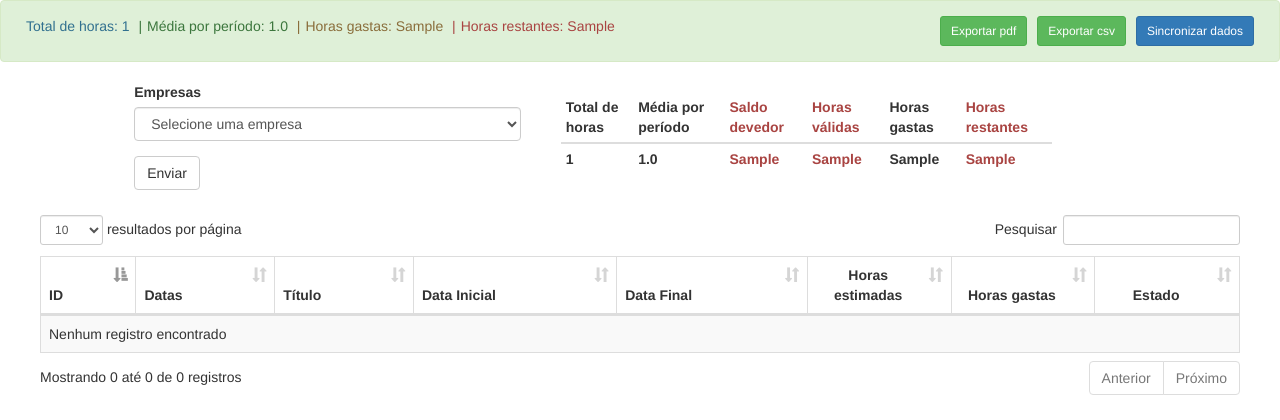
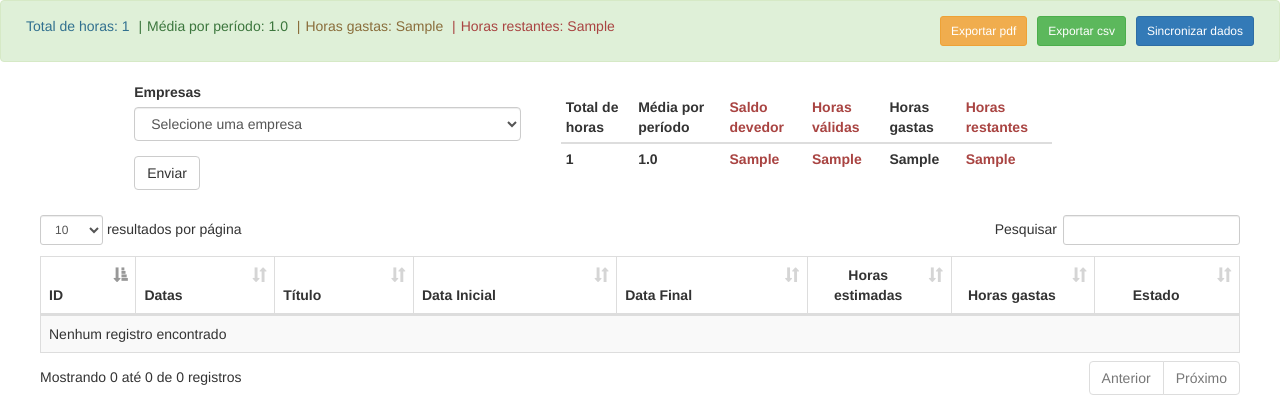
Before and after one commit to alexsilva/zendeskspent, a Django app: template contracts/templates/contracts/contracts.html in a window 1280 px wide. Shown: the top 420 px of the page. Run offline with Django 3.2, Linux system fonts and the light colour scheme; tables that the repository leaves empty hold one stand-in row (values such as "Sample post"); the template is opened without the code that fills it: values that come from a table or form of the project are taken from there, most other values are stand-ins (such as "Sample title", 1, 10 or a date in 2020); parts of the project's set-up code (start-up, migrations or seed data) failed here and were passed over; some libraries are stand-ins or nearby versions.

Commit message:
Alterando a cor do botão (pdf).

```diff
--- a/contracts/templates/contracts/contracts.html
+++ b/contracts/templates/contracts/contracts.html
@@ -111,7 +111,7 @@
                     <span class="text-divider">|</span>Horas restantes: {{ remainder_hours }}
                 </span>
                 <button id="btn_export_csv" class="btn btn-success btn-sm action-controller">Exportar csv</button>
-                <button id="btn_export_pdf" class="btn btn-success btn-sm action-controller">Exportar pdf</button>
+                <button id="btn_export_pdf" class="btn btn-warning btn-sm action-controller">Exportar pdf</button>
             {% endif %}
             <div id="sync_box"> <a class="sync_box_btn_close btn">X</a>
                 <div id="sync_box_info" class="alert alert-warning">
```
